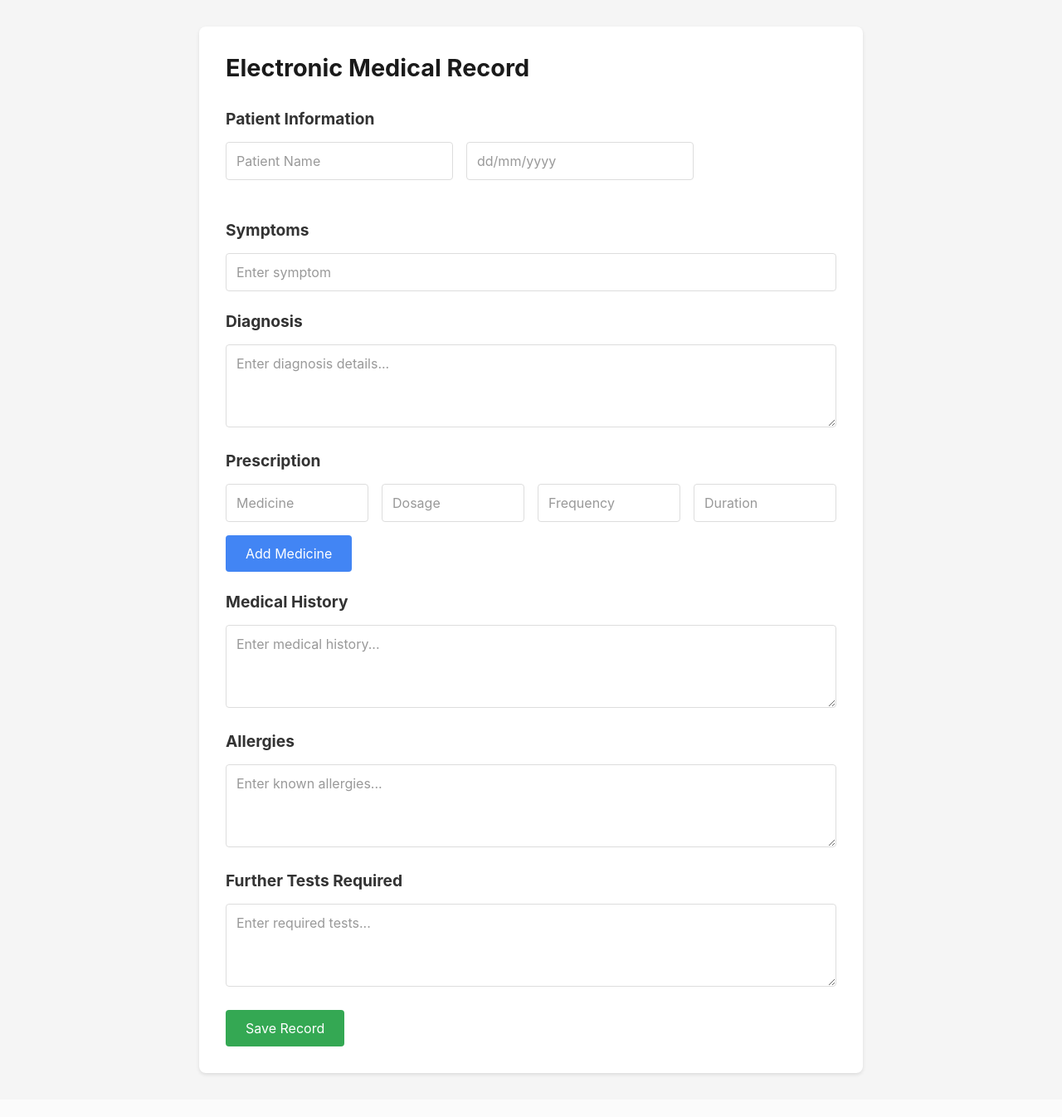
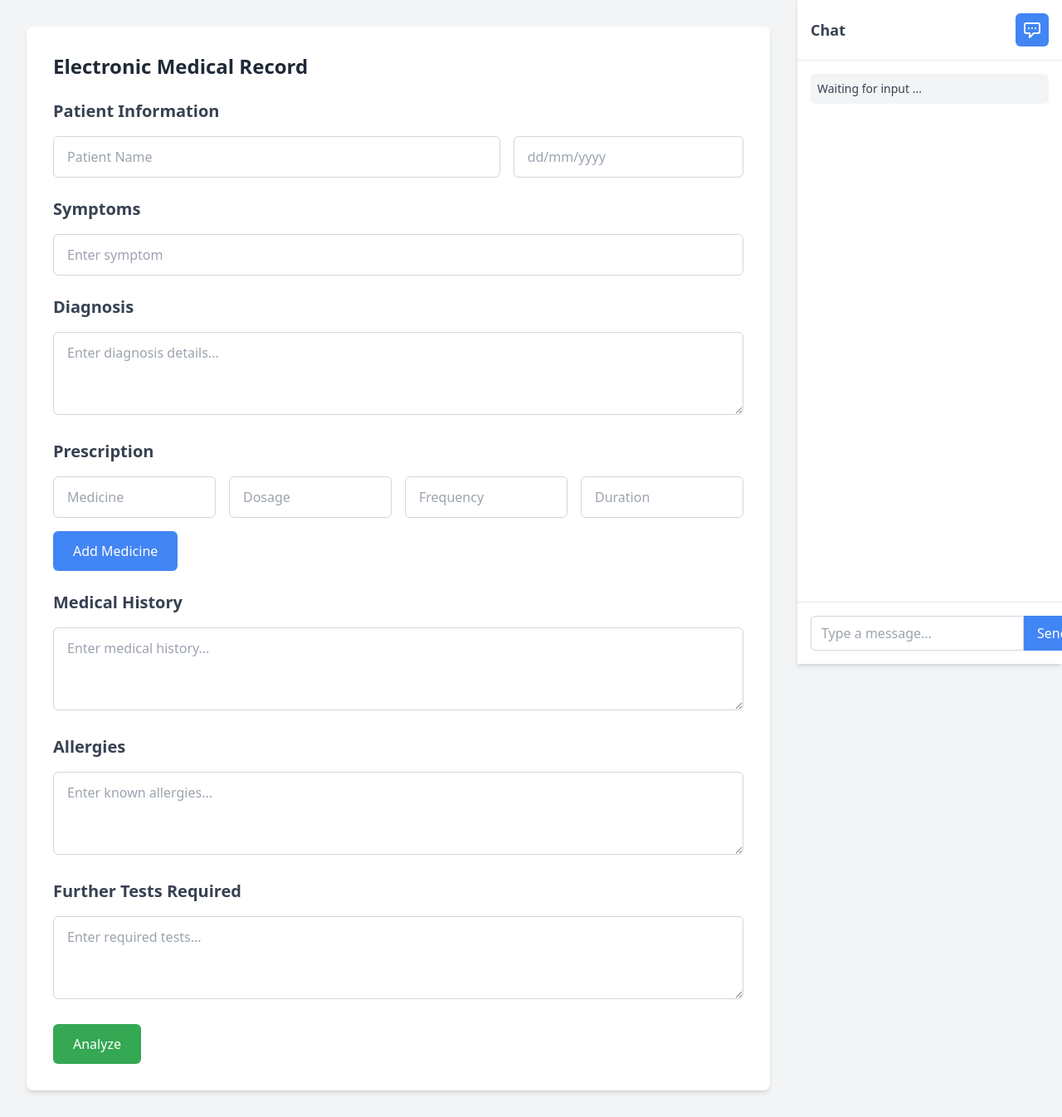
Before and after one commit to IMINABO1/MissDiagnosis, a Flask app: page /dashboard in a window 1280 px wide. Shown: the whole page at 83% size. Before the commit the page ends 1296 px from the top, so only its background shows below. Run offline with Flask 3, Linux system fonts and the light colour scheme; parts of the project's set-up code (start-up, migrations or seed data) failed here and were passed over; some libraries are stand-ins or nearby versions.

Commit message:
added async functionality and chat bot

```diff
--- a/notion_grambling/missDiagnosis/app.py
+++ b/notion_grambling/missDiagnosis/app.py
@@ -11,7 +11,7 @@ def index():
 def dashboard():
     return render_template('dashboard.html')
 
-@app.route('/submit_record', methods=['POST'])
+@app.route('/dashboard', methods=['POST'])
 def submit_record():
     # Collect data from the form
     patient_name = request.form.get('patient_name', '')
@@ -26,35 +26,9 @@ def submit_record():
     allergies = request.form.get('allergies', '')
     tests_required = request.form.get('tests_required', '')
 
-    the_response = the_main(patient_symptoms= symptoms, malaria_status="infected")
+    the_response = the_main(patient_symptoms=symptoms, malaria_status="infected")
     print(the_response)
     return jsonify({'alert_message': the_response})
 
-    # return render_template('dashboard.html', alert_message=the_response)
-    print("------------------------\n")
-    print(the_response)
-
-
-    # Print the collected data in the terminal
-    # print("\n--- New Medical Record ---")
-    # print(f"Patient Name: {patient_name}")
-    # print(f"Date of Birth: {dob}")
-    # print(f"Symptoms: {symptoms}")
-    # print(f"Diagnosis: {diagnosis}")
-    # print("Prescription Details:")
-    # print(f"  Medicine: {medicine}")
-    # print(f"  Dosage: {dosage}")
-    # print(f"  Frequency: {frequency}")
-    # print(f"  Duration: {duration}")
-    # print(f"Medical History: {medical_history}")
-    # print(f"Allergies: {allergies}")
-    # print(f"Tests Required: {tests_required}")
-    print("------------------------\n")
-
-    return
-
-    # Return a simple confirmation message
-
-
 if __name__ == '__main__':
     app.run(debug=True)
--- a/notion_grambling/missDiagnosis/main.py
+++ b/notion_grambling/missDiagnosis/main.py
@@ -5,7 +5,7 @@ import pprint
 
 
 def the_main(patient_symptoms= "Fever, headache, muscle pain, and vomiting", malaria_status="infected" ):
-    scrape_to_html()
+    # scrape_to_html() #uncomment this later
 
     with open("res.html", "r", encoding="utf-8") as f:
         html_content = f.read()
--- a/notion_grambling/missDiagnosis/templates/dashboard.html
+++ b/notion_grambling/missDiagnosis/templates/dashboard.html
@@ -4,217 +4,219 @@
         <meta charset="UTF-8">
         <meta name="viewport" content="width=device-width, initial-scale=1.0">
         <title>Electronic Medical Record</title>
-        <style>
-            * {
-                margin: 0;
-                padding: 0;
-                box-sizing: border-box;
-                font-family: -apple-system, BlinkMacSystemFont, 'Segoe UI', Roboto, Oxygen, Ubuntu, Cantarell, sans-serif;
+        <link rel="icon" href="/static/logo.png" type="image/x-icon" />
+        <script src="https://cdn.tailwindcss.com"></script>
+        <script>
+            tailwind.config = {
+                theme: {
+                    extend: {
+                        colors: {
+                            primary: '#4285f4',
+                            'primary-hover': '#3367d6',
+                            success: '#34a853',
+                            'success-hover': '#2d8a46'
                         }
-
-            body {
-                background-color: #f5f5f5;
-                padding: 2rem;
                     }
-
-            .container {
-                max-width: 800px;
-                margin: 0 auto;
-                background-color: white;
-                padding: 2rem;
-                border-radius: 8px;
-                box-shadow: 0 2px 4px rgba(0, 0, 0, 0.1);
                 }
-
-            h1 {
-                font-size: 1.8rem;
-                color: #1a1a1a;
-                margin-bottom: 2rem;
             }
-
-            h2 {
-                font-size: 1.2rem;
-                color: #333;
-                margin-bottom: 1rem;
-                margin-top: 1.5rem;
-            }
-
-            .form-group {
-                margin-bottom: 1.5rem;
-            }
-
-            .row {
-                display: flex;
-                gap: 1rem;
-                margin-bottom: 1rem;
-            }
-
-            input, textarea {
-                width: 100%;
-                padding: 0.75rem;
-                border: 1px solid #ddd;
-                border-radius: 4px;
-                font-size: 1rem;
-                color: #333;
-            }
-
-            input:focus, textarea:focus {
-                outline: none;
-                border-color: #4285f4;
-            }
-
-            textarea {
-                min-height: 100px;
-                resize: vertical;
-            }
-
-            .prescription-inputs {
-                display: grid;
-                grid-template-columns: repeat(auto-fit, minmax(150px, 1fr));
-                gap: 1rem;
-                margin-bottom: 1rem;
-            }
-
-            button {
-                padding: 0.75rem 1.5rem;
-                border: none;
-                border-radius: 4px;
-                font-size: 1rem;
-                cursor: pointer;
-                transition: background-color 0.2s;
-            }
-
-            .btn-primary {
-                background-color: #4285f4;
-                color: white;
-            }
-
-            .btn-primary:hover {
-                background-color: #3367d6;
-            }
-
-            .btn-success {
-                background-color: #34a853;
-                color: white;
-            }
-
-            .btn-success:hover {
-                background-color: #2d8a46;
-            }
-
-            ::placeholder {
-                color: #999;
-            }
-
-            .symptoms-container {
-                display: flex;
-                gap: 1rem;
-                margin-bottom: 1rem;
-            }
-
-            .symptoms-input {
-                flex-grow: 1;
-            }
-
-            .severity-select {
-                width: 150px;
-                padding: 0.75rem;
-                border: 1px solid #ddd;
-                border-radius: 4px;
-                font-size: 1rem;
-                color: #333;
-                background-color: white;
-            }
-        </style>
+        </script>
     </head>
-    <body>
-        <div class="container">
-            <h1>Electronic Medical Record</h1>
-            <form action="/submit_record" id="recordForm" method="POST">
-                <section>
-                    <h2>Patient Information</h2>
-                    <div class="row">
-                        <div class="form-group">
-                            <input type="text" name="patient_name" placeholder="Patient Name" required>
-                        </div>
-                        <div class="form-group">
-                            <input type="text" name="dob" placeholder="dd/mm/yyyy" required>
-                        </div>
+    <body class="bg-gray-100 flex relative">
+        <div class="w-full md:w-3/4 p-8" id="mainContent">
+            <div class="max-w-4xl mx-auto bg-white p-8 rounded-lg shadow-md">
+                <h1 class="text-2xl font-bold text-gray-800 mb-6">Electronic Medical Record</h1>
+                <form action="/dashboard" id="recordForm" method="POST">
+                    <section class="mb-6">
+                        <h2 class="text-xl font-semibold text-gray-700 mb-4">Patient Information</h2>
+                        <div class="flex space-x-4">
+                            <input type="text" name="patient_name" placeholder="Patient Name"
+                                class="flex-1 px-4 py-3 border border-gray-300 rounded-md focus:outline-none focus:ring-2 focus:ring-primary" required>
+                            <input type="text" name="dob" placeholder="dd/mm/yyyy"
+                                class="w-1/3 px-4 py-3 border border-gray-300 rounded-md focus:outline-none focus:ring-2 focus:ring-primary" required>
                         </div>
                     </section>
 
-                <section>
-                    <h2>Symptoms</h2>
-                    <div class="symptoms-container">
-                        <input type="text" name="symptoms" placeholder="Enter symptom" class="symptoms-input" required>
+                    <section class="mb-6">
+                        <h2 class="text-xl font-semibold text-gray-700 mb-4">Symptoms</h2>
+                        <div class="flex space-x-4">
+                            <input type="text" name="symptoms" placeholder="Enter symptom"
+                                class="flex-1 px-4 py-3 border border-gray-300 rounded-md focus:outline-none focus:ring-2 focus:ring-primary" required>
                         </div>
                     </section>
 
-                <section>
-                    <h2>Diagnosis</h2>
-                    <div class="form-group">
-                        <textarea name="diagnosis" class="diagnosis" placeholder="Enter diagnosis details..." required></textarea>
-                    </div>
+                    <section class="mb-6">
+                        <h2 class="text-xl font-semibold text-gray-700 mb-4">Diagnosis</h2>
+                        <textarea name="diagnosis"
+                            class="w-full px-4 py-3 border border-gray-300 rounded-md min-h-[100px] focus:outline-none focus:ring-2 focus:ring-primary"
+                            placeholder="Enter diagnosis details..." required></textarea>
                     </section>
 
-                <section>
-                    <h2>Prescription</h2>
-                    <div class="prescription-inputs">
-                        <input type="text" name="medicine" placeholder="Medicine" required>
-                        <input type="text" name="dosage" placeholder="Dosage" required>
-                        <input type="text" name="frequency" placeholder="Frequency" required>
-                        <input type="text" name="duration" placeholder="Duration" required>
+                    <section class="mb-6">
+                        <h2 class="text-xl font-semibold text-gray-700 mb-4">Prescription</h2>
+                        <div class="grid grid-cols-4 gap-4 mb-4">
+                            <input type="text" name="medicine" placeholder="Medicine"
+                                class="px-4 py-3 border border-gray-300 rounded-md focus:outline-none focus:ring-2 focus:ring-primary" required>
+                            <input type="text" name="dosage" placeholder="Dosage"
+                                class="px-4 py-3 border border-gray-300 rounded-md focus:outline-none focus:ring-2 focus:ring-primary" required>
+                            <input type="text" name="frequency" placeholder="Frequency"
+                                class="px-4 py-3 border border-gray-300 rounded-md focus:outline-none focus:ring-2 focus:ring-primary" required>
+                            <input type="text" name="duration" placeholder="Duration"
+                                class="px-4 py-3 border border-gray-300 rounded-md focus:outline-none focus:ring-2 focus:ring-primary" required>
                         </div>
-                    <button class="btn-primary" type="button">Add Medicine</button>
+                        <button type="button"
+                            class="bg-primary text-white px-6 py-3 rounded-md hover:bg-primary-hover transition-colors">
+                            Add Medicine
+                        </button>
                     </section>
 
-                <section>
-                    <h2>Medical History</h2>
-                    <div class="form-group">
-                        <textarea name="medical_history"  placeholder="Enter medical history..." required></textarea>
-                    </div>
+                    <section class="mb-6">
+                        <h2 class="text-xl font-semibold text-gray-700 mb-4">Medical History</h2>
+                        <textarea name="medical_history"
+                            class="w-full px-4 py-3 border border-gray-300 rounded-md min-h-[100px] focus:outline-none focus:ring-2 focus:ring-primary"
+                            placeholder="Enter medical history..." required></textarea>
                     </section>
 
-                <section>
-                    <h2>Allergies</h2>
-                    <div class="form-group">
-                        <textarea name="allergies" placeholder="Enter known allergies..." required></textarea>
-                    </div>
+                    <section class="mb-6">
+                        <h2 class="text-xl font-semibold text-gray-700 mb-4">Allergies</h2>
+                        <textarea name="allergies"
+                            class="w-full px-4 py-3 border border-gray-300 rounded-md min-h-[100px] focus:outline-none focus:ring-2 focus:ring-primary"
+                            placeholder="Enter known allergies..." required></textarea>
                     </section>
 
-                <section>
-                    <h2>Further Tests Required</h2>
-                    <div class="form-group">
-                        <textarea name="tests_required" placeholder="Enter required tests..." required></textarea>
-                    </div>
+                    <section class="mb-6">
+                        <h2 class="text-xl font-semibold text-gray-700 mb-4">Further Tests Required</h2>
+                        <textarea name="tests_required"
+                            class="w-full px-4 py-3 border border-gray-300 rounded-md min-h-[100px] focus:outline-none focus:ring-2 focus:ring-primary"
+                            placeholder="Enter required tests..." required></textarea>
                     </section>
 
-                <button class="btn-success" type="submit">Save Record</button>
+                    <button type="submit"
+                        class="bg-success text-white px-6 py-3 rounded-md hover:bg-success-hover transition-colors">
+                        Analyze
+                    </button>
                 </form>
             </div>
-    </body>
-    <script src="https://code.jquery.com/jquery-3.6.0.min.js"></script>
+        </div>
+        <!-- <div id="responseMessage"></div> -->
+        <!-- Chat Sidebar Toggle Button -->
+        <button id="chatToggleBtn" class="fixed top-4 right-4 z-50 bg-primary text-white p-2 rounded-md">
+            <svg xmlns="http://www.w3.org/2000/svg" class="h-6 w-6" fill="none" viewBox="0 0 24 24" stroke="currentColor">
+                <path stroke-linecap="round" stroke-linejoin="round" stroke-width="2" d="M8 10h.01M12 10h.01M16 10h.01M9 16H5a2 2 0 01-2-2V6a2 2 0 012-2h14a2 2 0 012 2v8a2 2 0 01-2 2h-5l-5 5v-5z" />
+            </svg>
+        </button>
+
+        <!-- Toggle Button -->
+
+        <div id="chatSidebar" class="fixed md:fixed top-0 right-0 w-64 sm:w-1/4 md:max-h-dvh md:h-auto bg-white border-l shadow-md flex flex-col transition-all duration-300 ease-in-out transform translate-x-full md:translate-x-0">
+            <div class="flex items-center justify-between p-4 border-b">
+                <h3 class="text-lg font-semibold text-gray-700">Chat</h3>
+                <button id="toggleSidebarBtn" class="p-2 focus:outline-none">
+                    <svg xmlns="http://www.w3.org/2000/svg" class="h-6 w-6 text-gray-600" fill="none" viewBox="0 0 24 24" stroke="currentColor">
+                        <path stroke-linecap="round" stroke-linejoin="round" stroke-width="2" d="M13 5l7 7-7 7M5 5l7 7-7 7" />
+                    </svg>
+                </button>
+            </div>
+
+            <div class="flex-grow overflow-y-auto p-4" id="chatMessages">
+                <div class="p-2 bg-gray-100 rounded-md mb-2">
+                    <p id="responseMessage" class="text-sm text-gray-700">Waiting for input ...</p>
+                </div>
+            </div>
+
+            <div class="p-4 border-t flex">
+                <input type="text" id="chatInput" placeholder="Type a message..."
+                    class="flex-grow px-3 py-2 border border-gray-300 rounded-l-md focus:outline-none focus:ring-2 focus:ring-primary">
+                <button id="sendChat" class="bg-primary text-white px-4 py-2 rounded-r-md hover:bg-primary-hover transition-colors">
+                    Send
+                </button>
+            </div>
+        </div>
+
         <script>
-        $(document).ready(function () {
-            $("#recordForm").on("submit", function (e) {
-                e.preventDefault(); // Prevent the default form submission
+            document.querySelector('#recordForm').addEventListener('submit', async (event) => {
+            event.preventDefault();
+            const responseMessageDiv = document.getElementById('responseMessage');
+            responseMessageDiv.textContent = "Analyzing ...";
 
-                // Send form data via AJAX
-                $.ajax({
-                    url: "/submit_record",
-                    method: "POST",
-                    data: $(this).serialize(),
-                    success: function (response) {
-                        // Show alert with the response message
-                        // console.log(response.message);
-                        console.log(response);
-                        alert(response.alert_message);
-                    },
-                    error: function () {
-                        alert("An error occurred while submitting the form.");
+            const formData = new FormData(event.target);
+
+            try {
+                const response = await fetch('/dashboard', {
+                method: 'POST',
+                body: formData,
+                });
+
+                if (response.ok) {
+                const data = await response.json();
+                responseMessageDiv.textContent = data.alert_message;
+                } else {
+                console.error('Error submitting form:', await response.text());
+                }
+            } catch (error) {
+                console.error('Error submitting form:', error);
             }
             });
+
+            // beginning of chart side bar
+            document.addEventListener('DOMContentLoaded', () => {
+            const chatSidebar = document.getElementById('chatSidebar');
+            const chatToggleBtn = document.getElementById('chatToggleBtn');
+            const chatInput = document.getElementById('chatInput');
+            const sendChatBtn = document.getElementById('sendChat');
+            const chatMessages = document.getElementById('chatMessages');
+
+            function toggleChatSidebar() {
+                if (window.innerWidth >= 768) {
+                    // Handle big screens
+                    chatSidebar.classList.toggle('hidden'); // Show or hide sidebar on big screens
+                } else {
+                    // Handle small screens
+                    chatSidebar.classList.toggle('translate-x-full');
+                }
+            }
+
+            function sendMessage() {
+                const message = chatInput.value.trim();
+                if (message) {
+                    const messageDiv = document.createElement('div');
+                    messageDiv.classList.add('p-2', 'rounded-md', 'mb-2', 'bg-blue-100', 'text-right');
+                    messageDiv.innerHTML = `<p class="text-sm text-blue-800">${message}</p>`;
+                    chatMessages.appendChild(messageDiv);
+                    chatMessages.scrollTop = chatMessages.scrollHeight;
+                    chatInput.value = '';
+
+                    // Simulate a bot response
+                    setTimeout(() => {
+                        const responseDiv = document.createElement('div');
+                        responseDiv.classList.add('p-2', 'rounded-md', 'mb-2', 'bg-gray-100');
+                        responseDiv.innerHTML = `<p class="text-sm text-gray-700">I understand. How can I assist you further?</p>`;
+                        chatMessages.appendChild(responseDiv);
+                        chatMessages.scrollTop = chatMessages.scrollHeight;
+                    }, 1000);
+                }
+            }
+
+            // Event listeners
+            chatToggleBtn.addEventListener('click', toggleChatSidebar);
+            sendChatBtn.addEventListener('click', sendMessage);
+
+            chatInput.addEventListener('keypress', (e) => {
+                if (e.key === 'Enter') {
+                    sendMessage();
+                }
             });
+
+            // Set chatSidebar height dynamically
+            const adjustChatHeight = () => {
+                const availableHeight = window.innerHeight - chatSidebar.offsetTop;
+                chatSidebar.style.height = `${availableHeight}px`;
+                chatMessages.style.maxHeight = `${availableHeight - 120}px`; // Adjust for padding and input bar
+            };
+
+            window.addEventListener('resize', adjustChatHeight);
+            adjustChatHeight(); // Initial adjustment
         });
+
         </script>
+    </body>
 </html>
--- a/notion_grambling/missDiagnosis/templates/index.html
+++ b/notion_grambling/missDiagnosis/templates/index.html
@@ -4,6 +4,7 @@
     <meta charset="UTF-8">
     <meta name="viewport" content="width=device-width, initial-scale=1.0">
     <title>MissDiagnosis AI - Medical Diagnosis Platform</title>
+    <link rel="icon" href="/static/logo.png" type="image/x-icon" />
     <style>
         * {
             margin: 0;
```
Also changed, not shown: notion_grambling/missDiagnosis/res.html (+338 -2 lines), notion_grambling/missDiagnosis/static/logo.png (added). Lines whose indentation alone changed are shown as unchanged.
